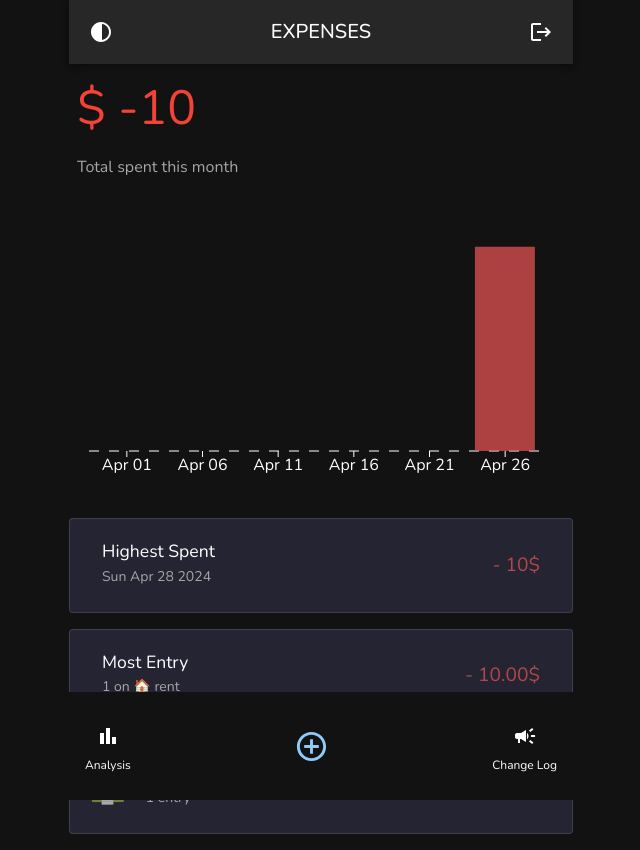
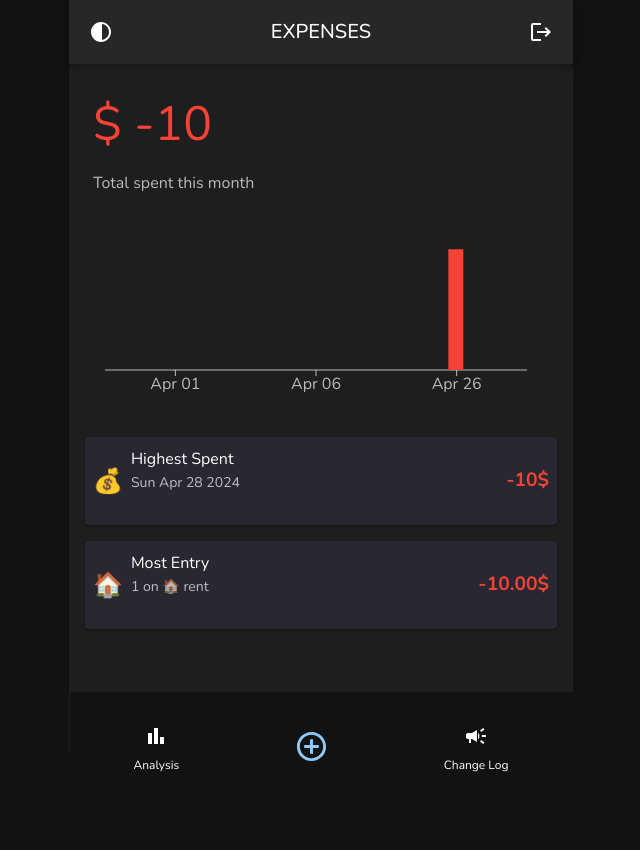
Before and after one commit to Avii1099/dailyExpanceReact, a React (Vite) app: page /analytic in a window 1280 px wide. Shown: the whole page, without its empty margins (319-959 px from the left). After the commit the page ends 800 px from the top, so only its background shows below. Built offline with nearby package versions, Linux system fonts and the light colour scheme.

Commit message:
refac: Modified the Ui of expanse, Tagdialog

```diff
--- a/src/components/analytic/Analytic.jsx
+++ b/src/components/analytic/Analytic.jsx
@@ -1,94 +1,134 @@
 import React from 'react';
-import { BarChart, Bar, XAxis, YAxis, CartesianGrid, Tooltip, ResponsiveContainer } from 'recharts';
-import { Typography, Box, Card, CardContent } from '@mui/material';
+import { BarChart, Bar, XAxis, YAxis, Tooltip, ResponsiveContainer, Legend } from 'recharts';
+import { Typography, Box, Card, CardContent, useTheme } from '@mui/material';
+import HouseIcon from '@mui/icons-material/House';
 
 function Analytic() {
-
-    let analytic = [
+    const theme = useTheme();
+    const analytic = [
         {
             title: "Highest Spent",
             date: "Sun Apr 28 2024",
-            amount: "- 10$",
+            amount: "-10$",
             details: "",
-            icon: ""
+            icon: "💰" // Replace with your actual icons or images
         },
         {
             title: "Most Entry",
             date: "",
             details: "1 on 🏠 rent",
-            amount: "- 10.00$",
-            icon: ""
-        },
-        {
-            title: "Rent",
-            date: "",
-            details: "1 entry",
-            amount: "$ -10.00",
-            icon: "🏠"
+            amount: "-10.00$",
+            icon: "🏠" // Replace with your actual icons or images
         }
+    ];
 
-    ]
     const data = [
         { date: 'Apr 01', amount: 0 },
         { date: 'Apr 06', amount: 0 },
-        { date: 'Apr 11', amount: 0 },
-        { date: 'Apr 16', amount: 0 },
-        { date: 'Apr 21', amount: 0 },
+        // ... other data
         { date: 'Apr 26', amount: 10 },
     ];
 
+    return (
+        <Box sx={{
+            maxWidth: 'sm',
+            mx: 'auto',
+            flex: '1 0 auto',
+            height: 'calc(100vh - 64px - 48px)',
+            overflowY: 'auto',
+            pb: 5,
+        }}
+            className="scrollbar-container">
 
-    return (
-        <Box>
+            <Card
+                sx={{
+                    backgroundColor: 'transparent',
+                }}
+            >
+                <CardContent>
+
+
                     {/* Total spent section */}
-            <Box sx={{ m: 1, mb: 0.1, mt: 2 }}>
-
+                    <Box sx={{ m: 1, mt: 2, textAlign: 'left' }}>
                         <Typography variant="h3" color="error" gutterBottom>
                             $ -10
                         </Typography>
-                <Typography variant="subtitle1" gutterBottom color="#a7a5a5">
+                        <Typography variant="subtitle1" gutterBottom sx={{ color: theme.palette.text.secondary }}>
                             Total spent this month
                         </Typography>
                     </Box>
 
                     {/* Graph section */}
-            <ResponsiveContainer width="100%" height={300}>
+                    <ResponsiveContainer width="100%" height={200}>
                         <BarChart data={data} margin={{ top: 20, right: 30, left: 20, bottom: 5 }}>
-                    {/* <CartesianGrid strokeDasharray="3 3" stroke="#FFFFFF" /> */}
-                    <XAxis dataKey="date" stroke="#FFFFFF" strokeDasharray="10" />
+                            <XAxis dataKey="date" stroke={theme.palette.text.secondary} />
                             <YAxis hide />
-                    <Tooltip />
-                    <Bar dataKey="amount" fill="#f65858ad" />
+                            <Bar dataKey="amount" fill={theme.palette.error.main} barSize={15} />
                         </BarChart>
                     </ResponsiveContainer>
-
 
                     {/* Insights section */}
                     <Box sx={{ mt: 4 }}>
                         {analytic.map((item, index) => (
-                    <Card key={index} variant="outlined" sx={{ display: 'flex', mb: 2, alignItems: 'center', justifyContent: 'space-between', backgroundColor: '#2a283ad4', py: 0.1 }}>
-                        <Box sx={{ display: 'flex', alignItems: 'center', ml: 2 }}>
-
-                            {item.icon && <span role="img" aria-label="icon" style={{ fontSize: '35px' }}>{item.icon}</span>}
-                            <CardContent>
-                                <Typography variant="subtitle1" style={{ fontSize: '1.1rem' }}>
+                            <Card key={index} sx={{
+                                mb: 2,
+                                bgcolor: '#1e1c27', // Card background
+                                color: theme.palette.text.primary, // Text color inside card
+                                display: 'flex',
+                                justifyContent: 'space-between',
+                                alignItems: 'center',
+                                p: 1,
+                            }}>
+                                <Box sx={{ display: 'flex', alignItems: 'center' }}>
+                                    <Typography variant="h6" sx={{ fontSize: '1.5rem', mr: 1 }}>{item.icon}</Typography>
+                                    <CardContent sx={{ p: 0 }}>
+                                        <Typography variant="subtitle1">
                                             {item.title}
                                         </Typography>
-                                <Typography variant="body2" color="#a7a5a5">
+                                        <Typography variant="body2" sx={{ color: theme.palette.text.secondary }}>
                                             {item.details || item.date}
                                         </Typography>
                                     </CardContent>
                                 </Box>
-                        <Box sx={{ mr: 2, borderRadius: 1, px: 2 }}>
-                            <Typography variant="subtitle1" color="#f65858ad" style={{ fontSize: '1.2rem' }}>
+                                <Typography variant="subtitle1" color="error" sx={{ fontSize: '1.2rem', fontWeight: 'bold' }}>
                                     {item.amount}
                                 </Typography>
-                        </Box>
                             </Card>
                         ))}
+
+
                     </Box>
+
+                    <br /><br />
+                    {/* Static Rent card at the bottom */}
+                    <Card sx={{
+                        display: 'flex',
+                        mb: 2,
+                        color: theme.palette.text.primary,
+                        justifyContent: 'space-between',
+                        alignItems: 'center',
+                        p: 1,
+                        boxShadow: theme.shadows[1],
+                    }}>
+                        <Box sx={{ display: 'flex', alignItems: 'center' }}>
+                            <Typography variant="h6" sx={{ fontSize: '1.5rem', mr: 1 }}>🏠</Typography>
+                            <CardContent sx={{ p: 0 }}>
+                                <Typography variant="subtitle1">Rent</Typography>
+                                <Typography variant="body2" sx={{ color: theme.palette.text.secondary }}>
+                                    1 entry
+                                </Typography>
+                            </CardContent>
                         </Box>
-    )
+                        <Typography variant="subtitle1" color="error" sx={{ fontSize: '1.2rem', fontWeight: 'bold' }}>
+                            $ -10.00
+                        </Typography>
+                    </Card>
+
+                </CardContent>
+            </Card>
+        </Box>
+
+    );
 }
 
-export default Analytic
+export default Analytic;
--- a/src/components/footer/Footer.jsx
+++ b/src/components/footer/Footer.jsx
@@ -2,9 +2,11 @@ import { Box, IconButton, Typography } from '@mui/material';
 import CampaignIcon from '@mui/icons-material/Campaign';
 import AddCircleOutlineIcon from '@mui/icons-material/AddCircleOutline';
 import BarChartIcon from '@mui/icons-material/BarChart';
-import { Link } from 'react-router-dom';
+import { Link, useLocation } from 'react-router-dom';
 
 function Footer() {
+  const location = useLocation();
+
   return (
     <Box
       component="footer"
@@ -17,7 +19,7 @@ function Footer() {
         position: 'fixed',
         bottom: 0,
         width: '100%',
-        maxWidth: 'sm',
+        maxWidth: '503px',
         mx: 'auto',
         left: 0,
         right: 0,
@@ -46,7 +48,7 @@ function Footer() {
         </Box>
       </Link>
 
-      <Link to="/">
+      {/* <Link to="/">
         <Box
           sx={{
             display: 'flex',
@@ -54,11 +56,41 @@ function Footer() {
             alignItems: 'center',
           }}
         >
-          <IconButton area-label="add" color="primary" size="large">
+          <IconButton area-label="add" color="primary" size="large" onClick={handleAddClick}>
             <AddCircleOutlineIcon fontSize="large" />
           </IconButton>
         </Box>
-      </Link>
+      </Link> */}
+
+      {location.pathname === '/' ? (
+        <Link to="/add-expanse" style={{ textDecoration: 'none' }}>
+          <Box
+            sx={{
+              display: 'flex',
+              flexDirection: 'column',
+              alignItems: 'center',
+            }}
+          >
+            <IconButton area-label="add" color="primary" size="large">
+              <AddCircleOutlineIcon fontSize="large" />
+            </IconButton>
+          </Box>
+        </Link>
+      ) : (
+        <Link to="/" style={{ textDecoration: 'none' }}>
+          <Box
+            sx={{
+              display: 'flex',
+              flexDirection: 'column',
+              alignItems: 'center',
+            }}
+          >
+            <IconButton area-label="add" color="primary" size="large">
+              <AddCircleOutlineIcon fontSize="large" />
+            </IconButton>
+          </Box>
+        </Link>
+      )}
 
       <Box
         sx={{
```
Also changed, not shown: src/components/addeExpance/AddExpanse.jsx (+72 -16 lines), src/components/addeExpance/TagDialog.jsx (+47 -31 lines). Lines whose indentation alone changed are shown as unchanged.
